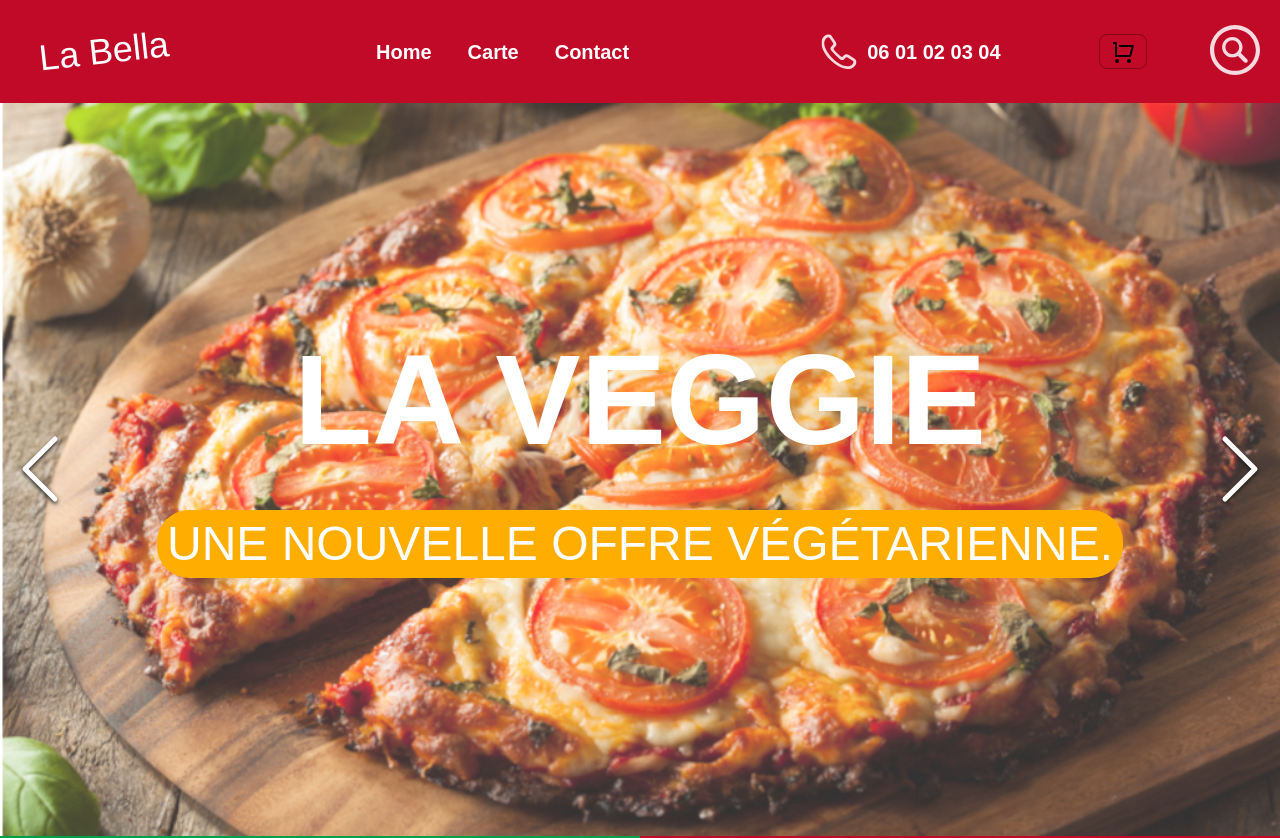
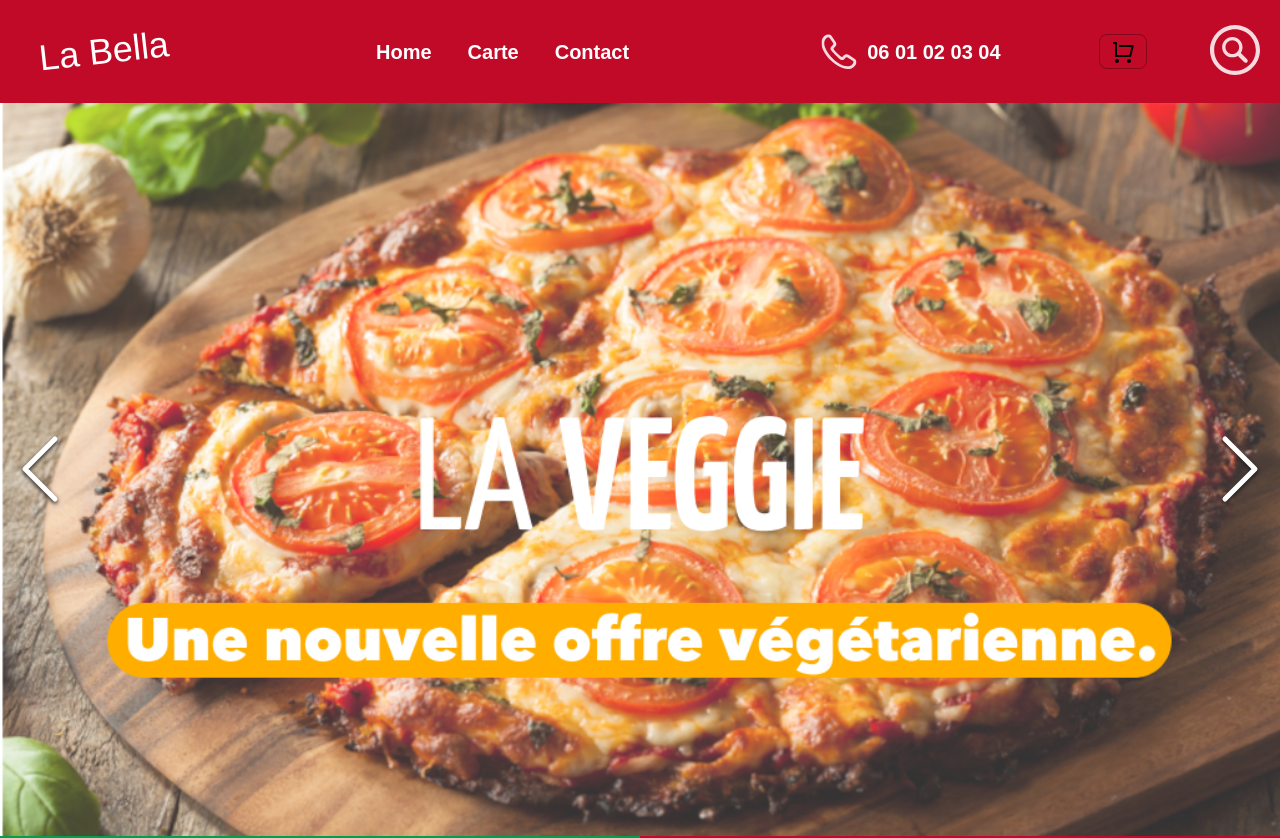
Before and after one commit to Okel972/LaBella, a React (Create React App) app: page / in a window 1280 px wide. Shown: the top 838 px of the page. Built offline with nearby package versions, Linux system fonts and the light colour scheme; a web font is replaced by a local one.

Commit message:
add image veggie

```diff
--- a/src/components/Carousel/index.jsx
+++ b/src/components/Carousel/index.jsx
@@ -1,13 +1,10 @@
 import './Carousel.css';
-import { useState } from 'react';
 import ImageGallery from 'react-image-gallery';
 
 const images = [
   {
-    original: 'img/Slide_1.jpg',
-    thumbnail: 'img/Slide_1.jpg',
-    title: 'la veggie',
-    descriptionImage: 'Une nouvelle offre végétarienne.',
+    original: 'img/veggie.png',
+    thumbnail: 'img/veggie.png',
   },
   {
     original: 'img/Slide_2.jpg',
@@ -24,16 +21,7 @@ const images = [
 ];
 
 export const Carousel = () => {
-  // Use state to keep track of the active index
-  const [currentIndex, setCurrentIndex] = useState(0);
-
-  // Event handler for updating the active index
-  const handleSlide = index => {
-    setCurrentIndex(index);
-  };
-
   return (
-    <div>
     <ImageGallery
       className="carousel"
       items={images}
@@ -41,14 +29,6 @@ export const Carousel = () => {
       showFullscreenButton={false}
       showThumbnails={false}
       autoPlay={false}
-        onSlide={index => handleSlide(index)}
     />
-      {currentIndex === 0 && images.length > 0 && (
-        <div>
-          <span class="title">{images[0].title}</span>
-          <span class="description">{images[0].descriptionImage}</span>
-        </div>
-      )}
-    </div>
   );
 };
```
Also changed, not shown: public/img/veggie.png (added). Lines whose indentation alone changed are shown as unchanged.
